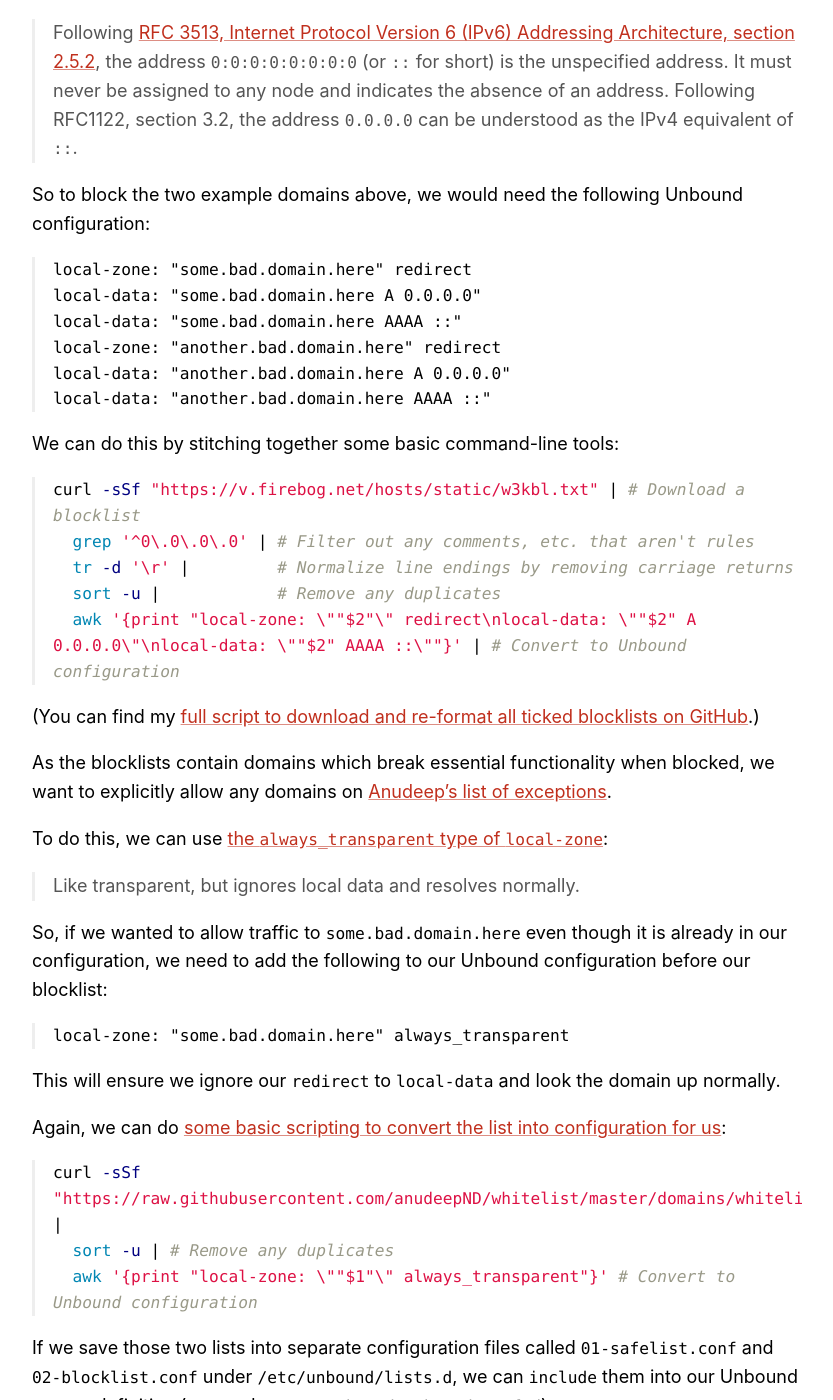
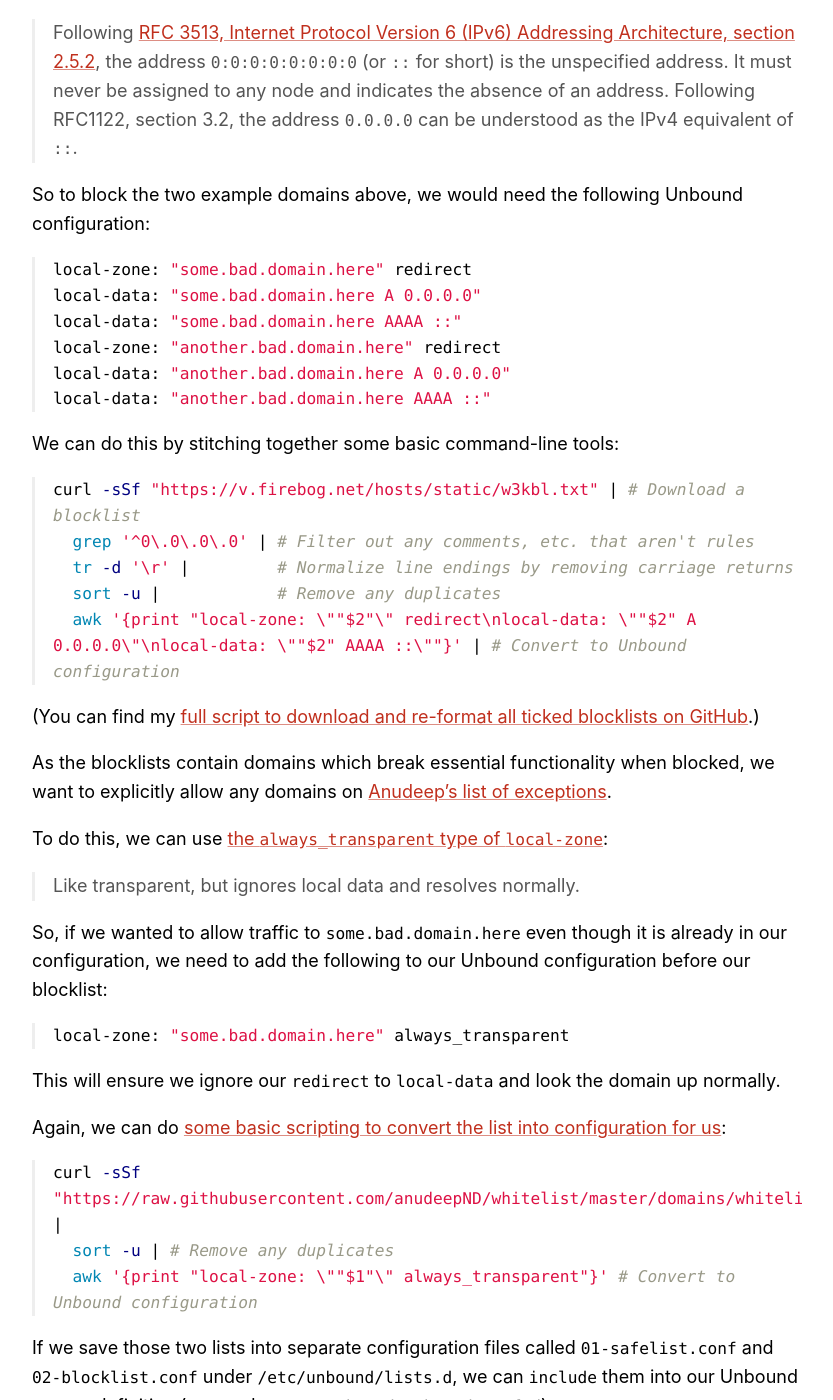
Before and after one commit to mudge/mudge.github.com, a Jekyll site: the page built from _posts/2020-06-07-weeknotes-32.markdown, in a window 1280 px wide and 1400 px high, scrolled down 1189 px. Shown: the whole window, without its empty margins (243-1076 px from the left). Built offline with Jekyll 4.4.1, drawn with Linux system fonts in a browser that asks for light colours; some of the changed text lies outside the part shown.

Commit message:
Use better syntax highlighting

````diff
--- a/_posts/2020-06-07-weeknotes-32.markdown
+++ b/_posts/2020-06-07-weeknotes-32.markdown
@@ -45,7 +45,7 @@ date: 2020-06-07 14:18:00
 
     So to block the two example domains above, we would need the following Unbound configuration:
 
-    ```
+    ```config
     local-zone: "some.bad.domain.here" redirect
     local-data: "some.bad.domain.here A 0.0.0.0"
     local-data: "some.bad.domain.here AAAA ::"
@@ -74,7 +74,7 @@ date: 2020-06-07 14:18:00
 
     So, if we wanted to allow traffic to `some.bad.domain.here` even though it is already in our configuration, we need to add the following to our Unbound configuration before our blocklist:
 
-    ```
+    ```config
     local-zone: "some.bad.domain.here" always_transparent
     ```
 
@@ -90,7 +90,7 @@ date: 2020-06-07 14:18:00
 
     If we save those two lists into separate configuration files called `01-safelist.conf` and `02-blocklist.conf` under `/etc/unbound/lists.d`, we can `include` them into our Unbound `server` definition (e.g. under `/etc/unbound/unbound.conf.d`):
 
-    ```
+    ```config
     server:
       # ...other configuration here
 
@@ -102,14 +102,14 @@ date: 2020-06-07 14:18:00
 
     We can test this by doing a lookup of a blocked domain with [dig](https://en.wikipedia.org/wiki/Dig_(command)):
 
-    ```bash
+    ```console
     ~> dig @127.0.0.1 doubleclick.net +short
     0.0.0.0
     ```
 
     And check that any exceptions still return results:
 
-    ```bash
+    ```console
     ~> dig @127.0.0.1 cdn.optimizely.com +short
     cdn.o6.edgekey.net.
     e5048.dsca.akamaiedge.net.
````
